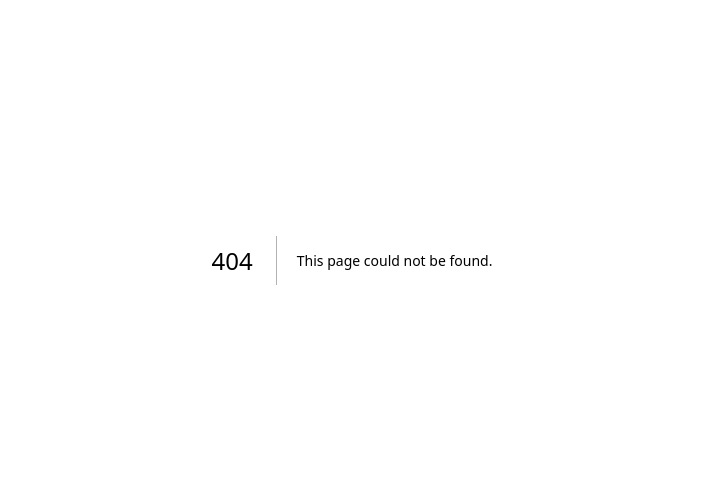
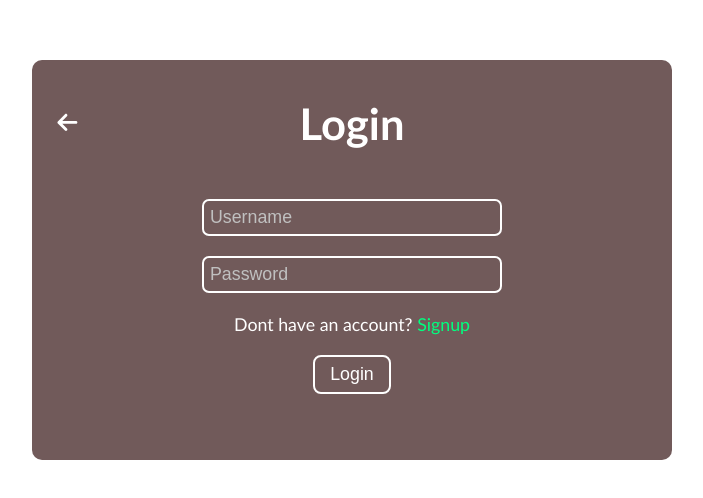
Before and after one commit to bug-hunte-r/todo-list, a Next.js app: page /Login in a window 1280 px wide. Before the commit this address had no page. Shown: the part 140-638 px from the top of the page, without its empty margins (288-991 px from the left). Built offline with nearby package versions, Linux system fonts and the light colour scheme.

Commit message:
develop login form

```diff
--- /dev/null
+++ b/src/app/Login/page.js
@@ -0,0 +1,24 @@
+import React from 'react'
+import style from '../../styles/Signup-form/SignupForm.css'
+import media from '../../styles/Signup-form/mediaSignupForm.css'
+import { FaArrowLeft } from "react-icons/fa6";
+import Link from 'next/link';
+
+function Login() {
+    return (
+        <div className='form-container'>
+            <div className='form'>
+                <div className='icon-and-title'>
+                    <FaArrowLeft className='icon-form' />
+                    <h2 className='title-form'>Login</h2>
+                </div>
+                <input type='text' placeholder='Username' className='inputs-form' />
+                <input type='password' placeholder='Password' className='inputs-form' />
+                <p className='text-form'>Dont have an account? <Link href={'/Signup'} className='link-form'>Signup</Link></p>
+                <button className='btn-form'>Login</button>
+            </div>
+        </div>
+    )
+}
+
+export default Login
```
Also changed, not shown: src/styles/Signup-form/mediaSignupForm.css (line endings or trailing spaces).
